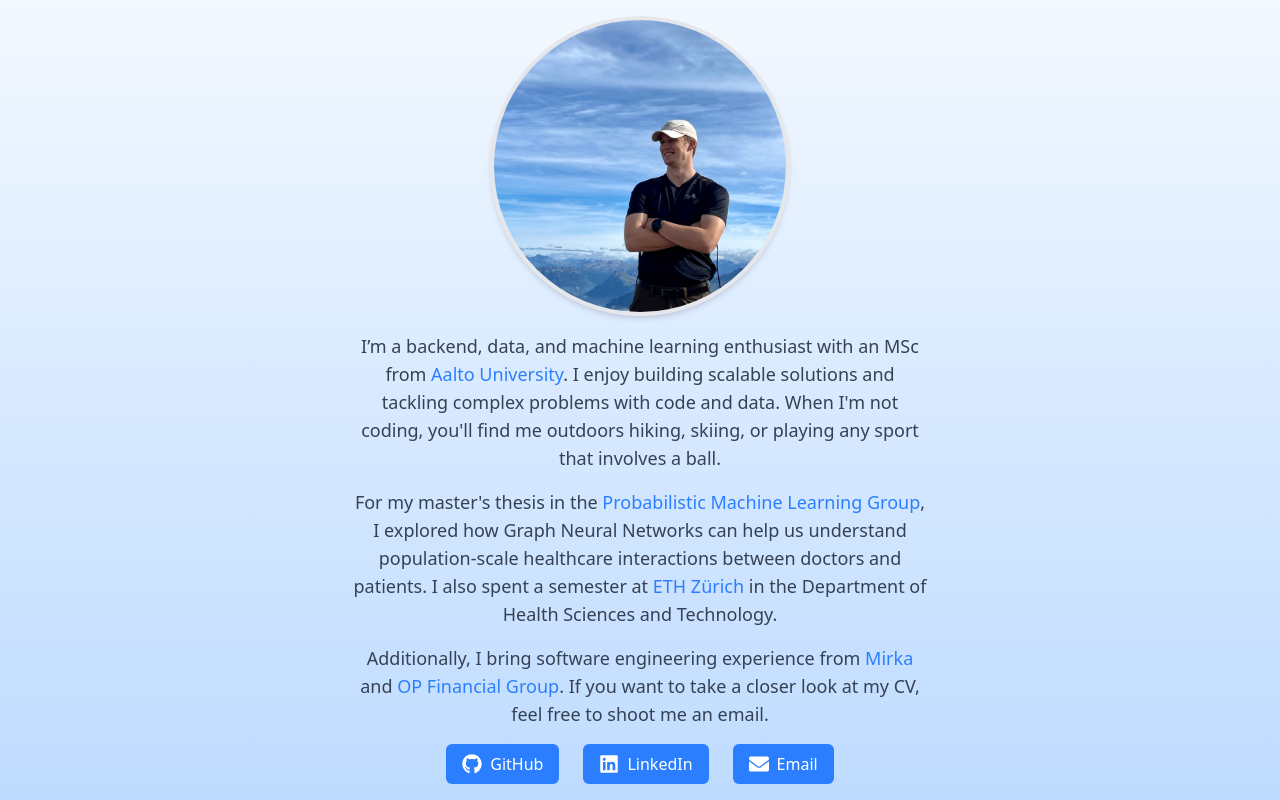
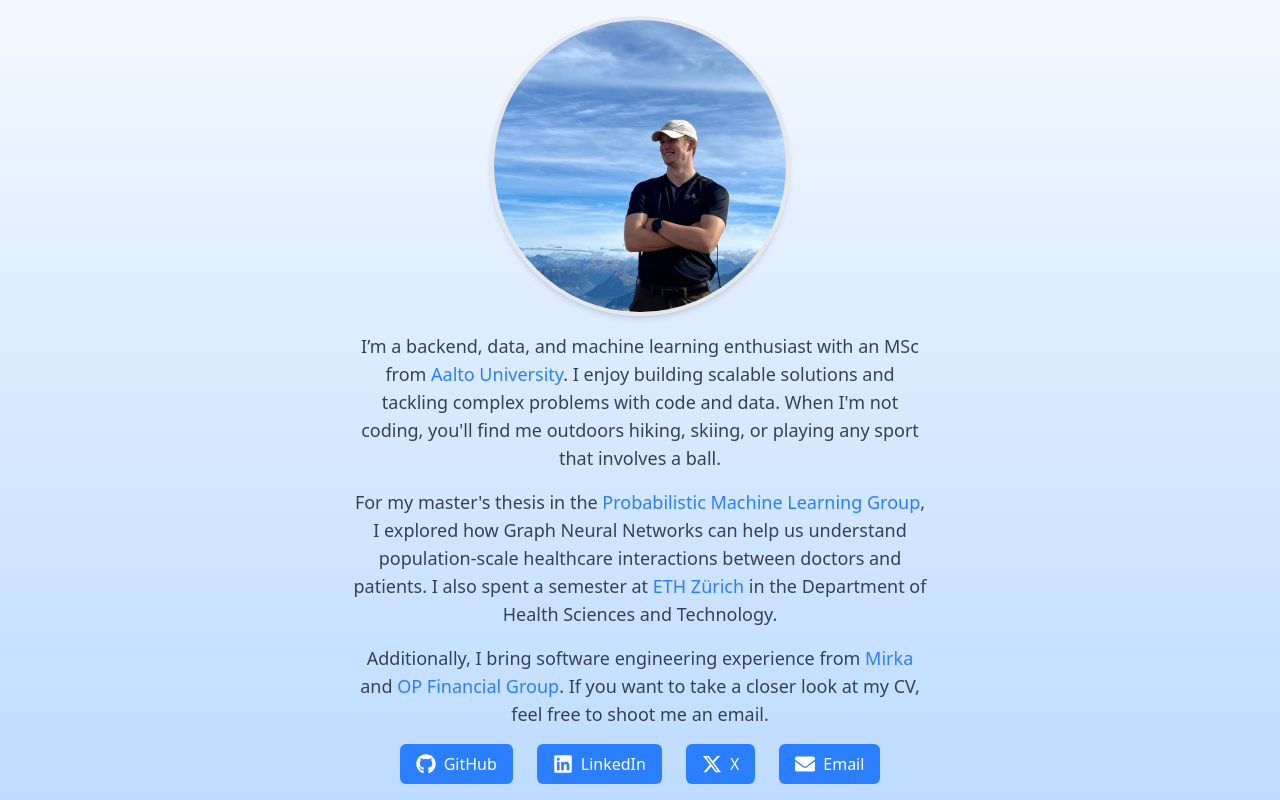
Before and after one commit to hedmana/personal-site, a Next.js app in the folder frontend/: page / in a window 1280 px wide. Shown: the part 184-984 px from the top of the page. Built offline with nearby package versions, Linux system fonts and the light colour scheme.

Commit message:
Add X social link

```diff
--- a/frontend/src/components/SocialLinks.tsx
+++ b/frontend/src/components/SocialLinks.tsx
@@ -1,5 +1,6 @@
 // SocialLinks.tsx
 import { FaGithub, FaLinkedin, FaEnvelope } from "react-icons/fa";
+import { FaXTwitter } from "react-icons/fa6";
 import SocialLink from "./SocialLink";
 
 export default function SocialLinks() {
@@ -16,6 +17,11 @@ export default function SocialLinks() {
         icon={<FaLinkedin className="text-xl" />}
       />
       <SocialLink
+        href="https://x.com/hedmanax"
+        label="X"
+        icon={<FaXTwitter className="text-xl" />}
+      />
+      <SocialLink
         href="mailto:axelhedman00@gmail.com"
         label="Email"
         icon={<FaEnvelope className="text-xl" />}
```
